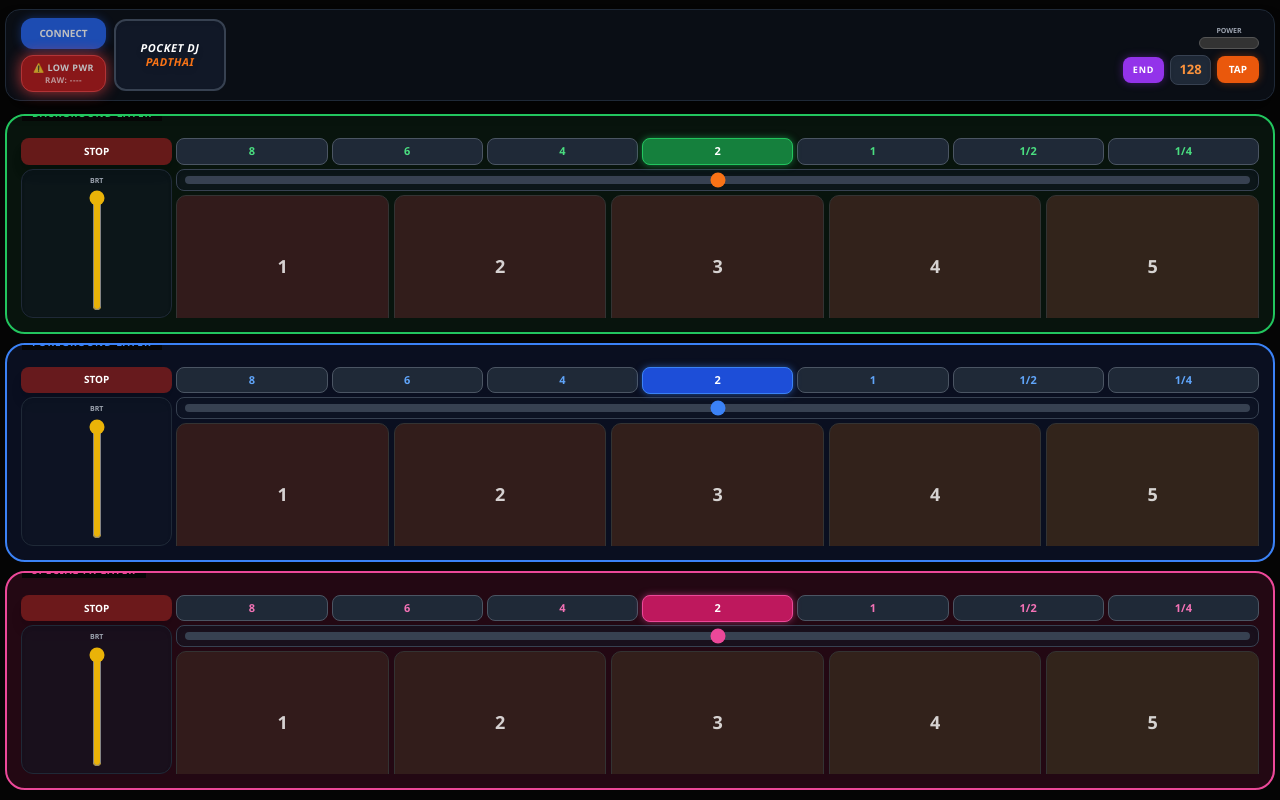
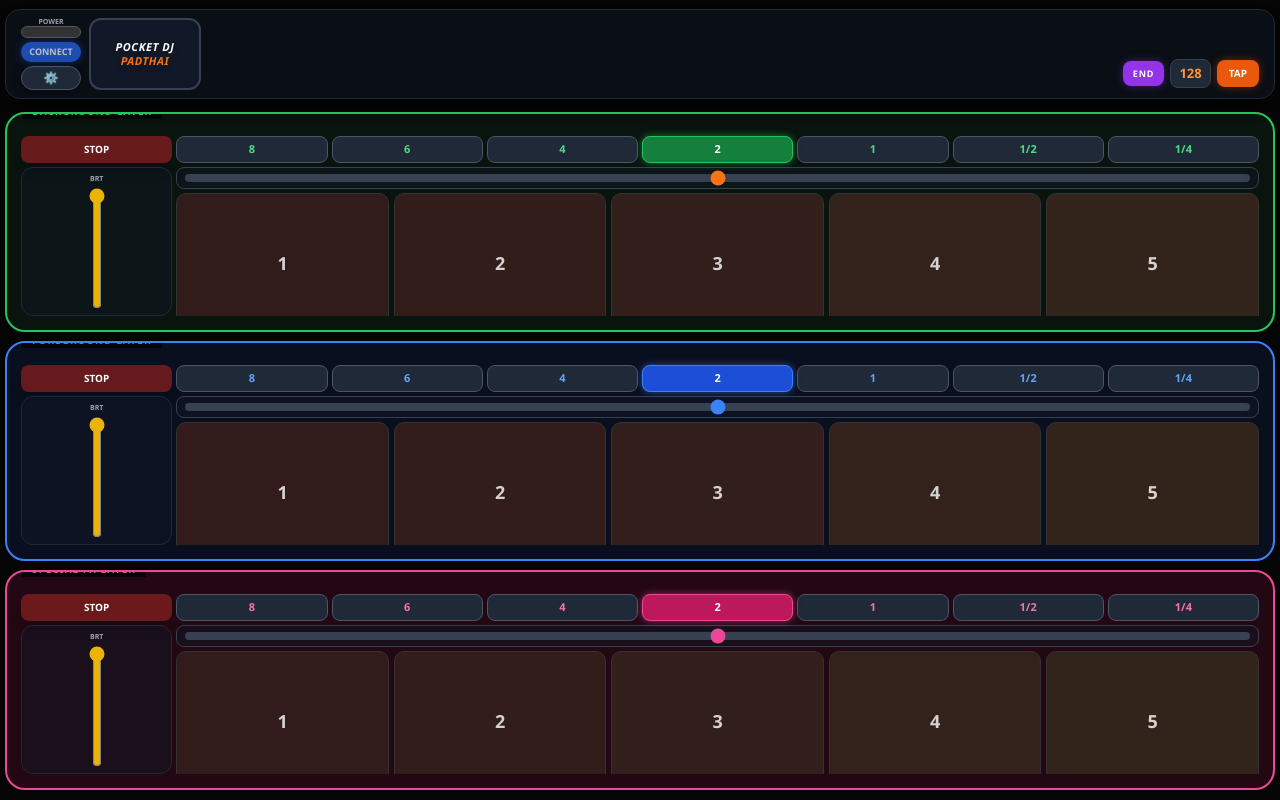
Before and after one commit to taif55/Padthaiv2, a plain HTML site: page index.html in a window 1280 px wide. Drawn offline with nearby package versions, Linux system fonts and the light colour scheme.

Commit message:
Refactor layout of control buttons in index.html

```diff
--- a/index.html
+++ b/index.html
@@ -185,13 +185,25 @@
 
         <div class="header-section mt-1 mb-1 !flex-none !py-2 flex justify-between items-center gap-2">
 
-            <!-- 1. คอลัมน์ซ้ายสุด: ปุ่ม Connect และ แจ้งเตือนไฟตก (ย้ายมาไว้ด้วยกัน ขนาดเท่ากัน) -->
-            <div class="flex flex-col gap-1.5 w-[85px] shrink-0">
-                <button id="connectBtn" class="bg-blue-600 text-white text-[10px] font-black w-full py-2 rounded-xl active:scale-95 transition animate-pulse shadow-[0_0_10px_rgba(37,99,235,0.5)]">CONNECT</button>
-               <div id="voltageWarning" class="bg-red-700 text-white text-[9px] font-black w-full py-1.5 rounded-xl border border-red-500 shadow-[0_0_15px_#ef4444] flex flex-col items-center justify-center animate-pulse text-center leading-tight tracking-wider cursor-default">
-                    <span>⚠️ LOW PWR</span>
-                    <span id="voltageText" class="text-[8px] text-red-200 mt-0.5">RAW: ----</span>
+            <!-- 1. คอลัมน์ซ้ายสุด: แถบ Power -> ปุ่ม Connect -> ปุ่ม Setting -->
+            <!-- ลดความกว้างลง 30% (จาก 85px เหลือ 60px) -->
+            <div class="flex flex-col items-center gap-1 w-[60px] shrink-0">
+                <!-- แถบแสดงแบตเตอรี่ (ย้ายมาไว้บนสุด) -->
+                <div class="flex flex-col items-center w-full">
+                    <span id="powerLabel" class="text-[7px] text-gray-400 font-bold mb-[1px] leading-none">POWER</span>
+                    <div class="power-bar-container !w-full">
+                        <div id="powerBarFill" class="power-bar-fill"></div>
+                        <div id="powerBarText" class="power-text">OFF</div>
+                    </div>
                 </div>
+
+                <!-- ปุ่มเชื่อมต่อบลูทูธ (ลดความกว้าง/ความสูงลง) -->
+                <button id="connectBtn" class="bg-blue-600 text-white text-[9px] font-black w-full py-1 rounded-xl active:scale-95 transition animate-pulse shadow-[0_0_10px_rgba(37,99,235,0.5)] leading-tight">CONNECT</button>
+
+                <!-- ปุ่ม Setting (แทนที่ Low PWR เดิม) -->
+                <button id="settingBtn" class="bg-gray-800 text-white text-[12px] font-black w-full py-0.5 rounded-xl border border-gray-600 shadow-[0_0_8px_rgba(0,0,0,0.5)] active:scale-95 transition flex items-center justify-center cursor-pointer">
+                    ⚙️
+                </button>
             </div>
 
             <!-- 2. คอลัมน์ตรงกลาง: ปุ่มโลโก้ / กล้อง AI -->
@@ -204,18 +216,14 @@
             </button>
             <video id="inputVideo" class="hidden" autoplay playsinline></video>
 
-            <!-- 3. คอลัมน์ขวาสุด: แถบสถานะ Power และปุ่มคุมจังหวะ -->
-            <div class="flex flex-col items-end gap-1.5 flex-1 min-w-0">
-                <!-- แถวบน: แถบเปอร์เซ็นต์แบต -->
-                <div class="flex items-center">
-                    <div class="flex flex-col items-center">
-                        <span id="powerLabel" class="text-[7px] text-gray-400 font-bold mb-[1px]">POWER</span>
-                        <div class="power-bar-container">
-                            <div id="powerBarFill" class="power-bar-fill"></div>
-                            <div id="powerBarText" class="power-text">OFF</div>
-                        </div>
-                    </div>
+            <!-- 3. คอลัมน์ขวาสุด: เหลือพื้นที่ว่างด้านบนให้ใส่ปุ่มอื่นได้สบายๆ -->
+            <div class="flex flex-col items-end justify-between flex-1 min-w-0 h-[4.5rem] py-0.5">
+
+                <!-- แถวบน: พื้นที่ว่างสำหรับอนาคต -->
+                <div class="flex items-center w-full justify-end h-[20px]">
+                    <!-- บังดุลสามารถเพิ่มปุ่ม หรือฟังก์ชันใหม่ๆ ใส่ตรงนี้ได้เลยครับ พื้นที่โล่งแล้ว! -->
                 </div>
+
                 <!-- แถวล่าง: กลุ่มปุ่มจังหวะ -->
                 <div class="flex items-center space-x-1.5 w-full justify-end">
                     <button id="endSongBtn" onclick="triggerEndSong()" class="bg-purple-600 hover:bg-purple-500 text-white px-2.5 py-1.5 rounded-lg text-[9px] font-black shadow-[0_0_8px_rgba(147,51,234,0.4)] active:scale-95 transition flex items-center justify-center shrink-0 tracking-widest">END</button>
@@ -223,6 +231,7 @@
                     <button id="bgTapBtn" onpointerdown="remoteTapTempo(event)" class="bg-orange-600 hover:bg-orange-500 text-white px-3 py-1.5 rounded-lg text-[10px] font-black shadow-[0_0_8px_rgba(234,88,12,0.4)] active:scale-95 transition flex items-center justify-center shrink-0">TAP</button>
                 </div>
             </div>
+
         </div>
 
         <div class="layer-block layer-bg mt-1">
```
